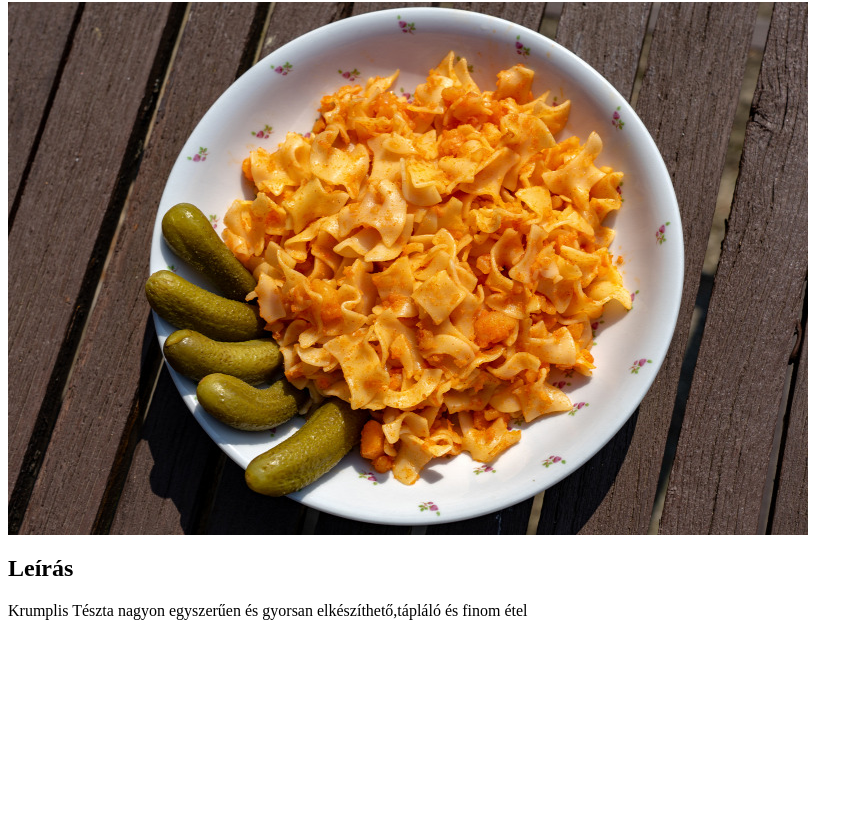
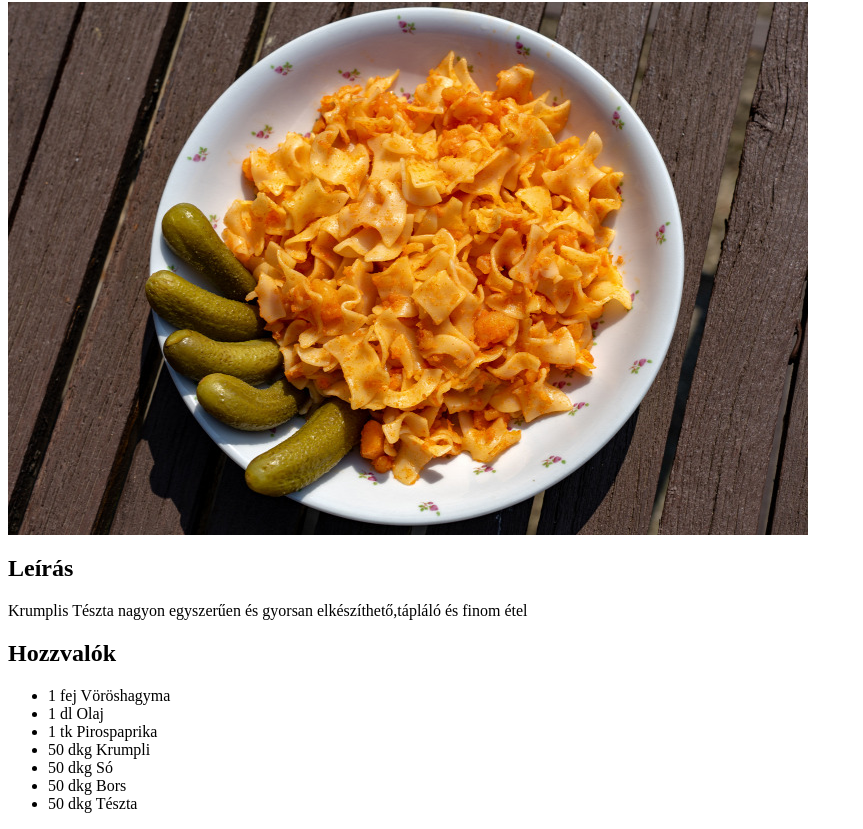
Before and after one commit to PacskoBence/odin-recipes, a plain HTML site: page recipes/krumplisteszta.html in a window 1280 px wide. Shown: the part 64-893 px from the top of the page, without its empty margins (0-863 px from the left). Before the commit the page ends 800 px from the top, so only its background shows below. Drawn offline with Linux system fonts and the light colour scheme.

Commit message:
Kiegészült a Krumplisteszta.html a 'Hozzávalók szekcióval'

```diff
--- a/recipes/krumplisteszta.html
+++ b/recipes/krumplisteszta.html
@@ -10,5 +10,15 @@
         <p>
             Krumplis Tészta nagyon egyszerűen és gyorsan elkészíthető,tápláló és finom étel
         </p>
+        <h2>Hozzvalók</h2>
+        <ul>
+            <li>1 fej Vöröshagyma</li>
+            <li>1 dl Olaj</li>
+            <li>1 tk Pirospaprika</li>
+            <li>50 dkg Krumpli</li>
+            <li>50 dkg Só</li>
+            <li>50 dkg Bors</li>
+            <li>50 dkg Tészta</li>
+        </ul>
     </body>
 </html>
```
